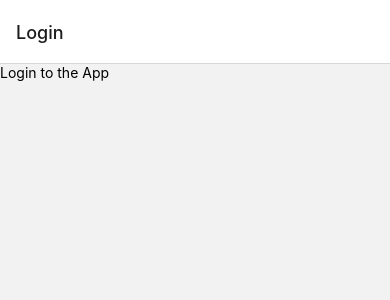
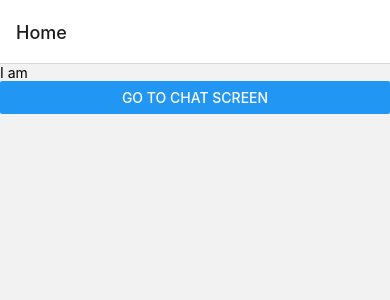
Before and after one commit to JoelAngels/chat-app, a React Native app: screen /Login in a window 390 px wide. Shown: the top 300 px of the page. Built offline with nearby package versions, Linux system fonts and the light colour scheme.

Commit message:
removed login and auth

```diff
--- a/App.js
+++ b/App.js
@@ -7,10 +7,10 @@ export default function App() {
   return (
     <NavigationContainer>
       {/* Higher Order Component */}
-      <AuthProvider>
-        {/* Passes down the cool auth stuff to children */}
-        <StackNavigator />
-      </AuthProvider>
+      {/* <AuthProvider> */}
+      {/* Passes down the cool auth stuff to children */}
+      <StackNavigator />
+      {/* </AuthProvider> */}
     </NavigationContainer>
   );
 }
--- a/StackNavigator.js
+++ b/StackNavigator.js
@@ -3,23 +3,14 @@ import React from "react";
 import { createNativeStackNavigator } from "@react-navigation/native-stack";
 import HomeScreen from "./screens/HomeScreen";
 import ChatScreen from "./screens/ChatScreen";
-import LoginScreen from "./screens/LoginScreen";
 
 const Stack = createNativeStackNavigator();
 
 const StackNavigator = () => {
-  const user = false;
-  //IF YOU ARE LOGGED IN, GET ACCESS STO THE SCREENS OTHERWISE GO TO LOGIN
   return (
     <Stack.Navigator>
-      {user ? (
-        <>
-          <Stack.Screen name="Home" component={HomeScreen} />
-          <Stack.Screen name="Login" component={LoginScreen} />
-        </>
-      ) : (
-        <Stack.Screen name="Login" component={LoginScreen} />
-      )}
+      <Stack.Screen name="Home" component={HomeScreen} />
+      <Stack.Screen name="Chat" component={ChatScreen} />
     </Stack.Navigator>
   );
 };
--- a/hooks/useAuth.js
+++ b/hooks/useAuth.js
@@ -1,27 +1,31 @@
-import { View, Text } from "react-native";
-import React, { createContext, useContext } from "react";
+// import { View, Text } from "react-native";
+// import React, { createContext, useContext } from "react";
 
-const AuthContext = createContext({
-  //initial state ...
-});
+// const AuthContext = createContext({
+//   //initial state ...
+// });
 
-export const AuthProvider = ({ children }) => {
-  return (
-    <AuthContext.Provider
-      value={{
-        user: "Joel",
-      }}
-    >
-      {children}
-      {/* me  */}
-    </AuthContext.Provider>
-  );
-};
+// export const AuthProvider = ({ children }) => {
+//   const signInWithGoogle = async () => {
+//     await Google.logInAsy;
+//   };
+//   return (
+//     <AuthContext.Provider
+//       value={{
+//         user: "Joel",
+//       }}
+//     >
+//       {children}
+//     </AuthContext.Provider>
+//   );
+// };
 
-//custom hook
+// //custom hook
 
-export default function useAuth() {
-  return useContext(AuthContext);
+// export default function useAuth() {
+//   return useContext(AuthContext);
 
-  //me
-}
+//   //me
+// }
+
+// //
--- a/package.json
+++ b/package.json
@@ -13,7 +13,7 @@
     "@react-navigation/native": "^6.0.10",
     "@react-navigation/native-stack": "^6.6.2",
     "expo": "~45.0.0",
-    "expo-google-app-auth": "~8.3.0",
+    "expo-google-sign-in": "~10.2.0",
     "expo-status-bar": "~1.3.0",
     "install": "^0.13.0",
     "react": "17.0.2",
--- a/screens/LoginScreen.js
+++ /dev/null
@@ -1,15 +0,0 @@
-import { View, Text } from "react-native";
-import React from "react";
-import useAuth from "../hooks/useAuth";
-
-const LoginScreen = () => {
-  const { user } = useAuth();
-  console.log(user);
-  return (
-    <View>
-      <Text>Login to the App</Text>
-    </View>
-  );
-};
-
-export default LoginScreen;
```
Also changed, not shown: google-services.json (added, +39 -0 lines), 1 other file (tests, documents, lock files or other folders).
